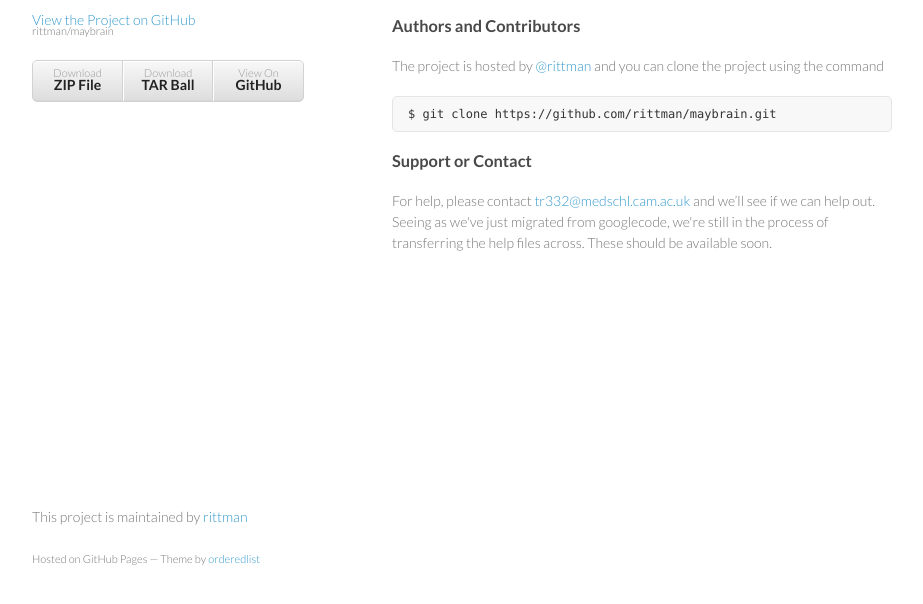
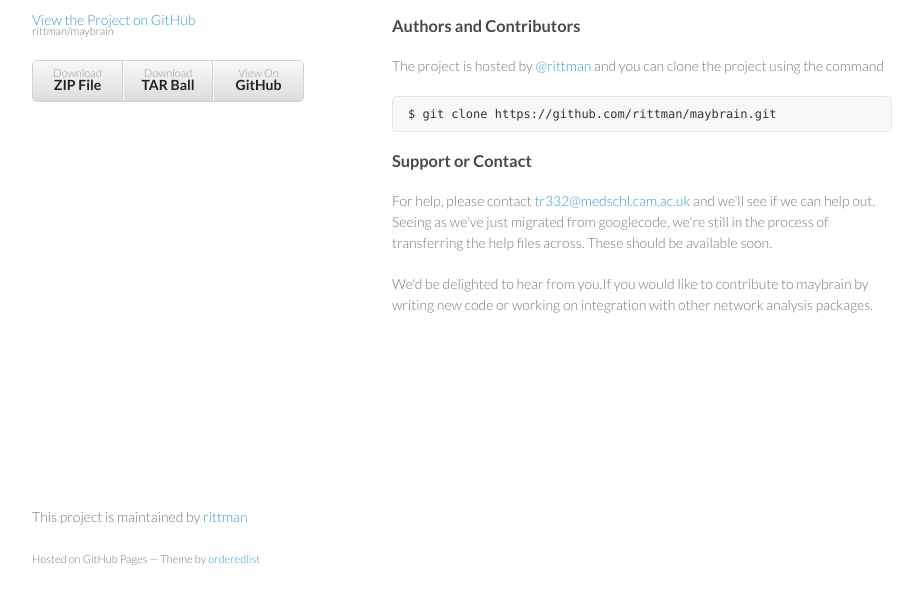
Before and after one commit to RittmanResearch/maybrain, a plain HTML site: page index.html in a window 1280 px wide. Shown: the part 162-766 px from the top of the page, without its empty margins (178-1101 px from the left). Drawn offline with Linux system fonts and the light colour scheme.

Commit message:
Update index.html
Small addition to last paragraph

```diff
--- a/index.html
+++ b/index.html
@@ -50,6 +50,7 @@ $ git checkout gh-pages
 <a name="support-or-contact" class="anchor" href="#support-or-contact"><span class="octicon octicon-link"></span></a>Support or Contact</h3>
 
 <p>For help, please contact <a href="mailto:tr332@medschl.cam.ac.uk">tr332@medschl.cam.ac.uk</a> and we’ll see if we can help out. Seeing as we've just migrated from googlecode, we're still in the process of transferring the help files across. These should be available soon.</p>
+<p>We'd be delighted to hear from you.If you would like to contribute to maybrain by writing new code or working on integration with other network analysis packages.</p>
       </section>
       <footer>
         <p>This project is maintained by <a href="https://github.com/rittman">rittman</a></p>
```
